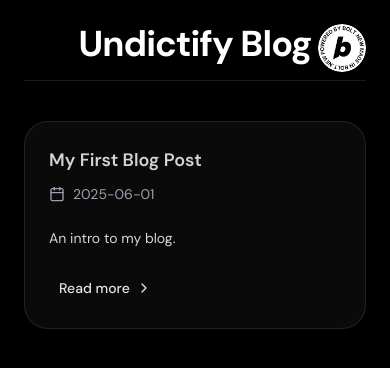
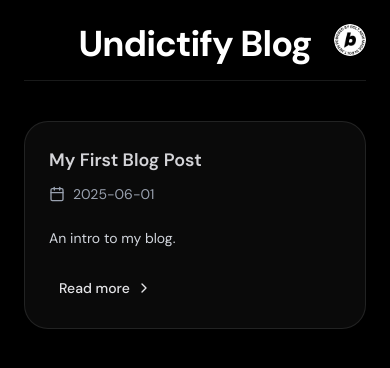
Before and after one commit to loeclos/undictify, a Next.js app: page /blog in a window 390 px wide. Shown: the top 368 px of the page. Built offline with nearby package versions, Linux system fonts and the light colour scheme.

Commit message:
Make Bolt logo responsive for small screens

```diff
--- a/src/app/blog/[slug]/page.tsx
+++ b/src/app/blog/[slug]/page.tsx
@@ -31,7 +31,7 @@ export default async function BlogPostPage({ params }: Props) {
   return (
     <main className="font-serif flex justify-center px-4 py-12 relative">
       {/* Bolt Logo */}
-      <div className="fixed top-6 right-6 z-50">
+      <div className="fixed top-6 right-6 sm:top-6 sm:right-6 bottom-6 right-6 sm:bottom-auto z-50">
         <Link
           href="https://bolt.new"
           target="_blank"
@@ -41,8 +41,8 @@ export default async function BlogPostPage({ params }: Props) {
           <Image
             src="/white_circle_360x360.png"
             alt="Powered by Bolt"
-            width={48}
-            height={48}
+            width={32}
+            height={32}
             className="rounded-full group-hover:animate-spin transition-transform duration-200"
             style={{ animationDuration: '2s' }}
           />
--- a/src/app/blog/page.tsx
+++ b/src/app/blog/page.tsx
@@ -14,7 +14,7 @@ export default function BlogIndexPage() {
   return (
     <main className="font-serif max-w-3xl mx-auto p-6 sm:p-8 relative">
       {/* Bolt Logo */}
-      <div className="fixed top-6 right-6 z-50">
+      <div className="fixed top-6 right-6 sm:top-6 sm:right-6 bottom-6 right-6 sm:bottom-auto z-50">
         <Link
           href="https://bolt.new"
           target="_blank"
@@ -24,8 +24,8 @@ export default function BlogIndexPage() {
           <Image
             src="/white_circle_360x360.png"
             alt="Powered by Bolt"
-            width={48}
-            height={48}
+            width={32}
+            height={32}
             className="rounded-full group-hover:animate-spin transition-transform duration-200"
             style={{ animationDuration: '2s' }}
           />
```
